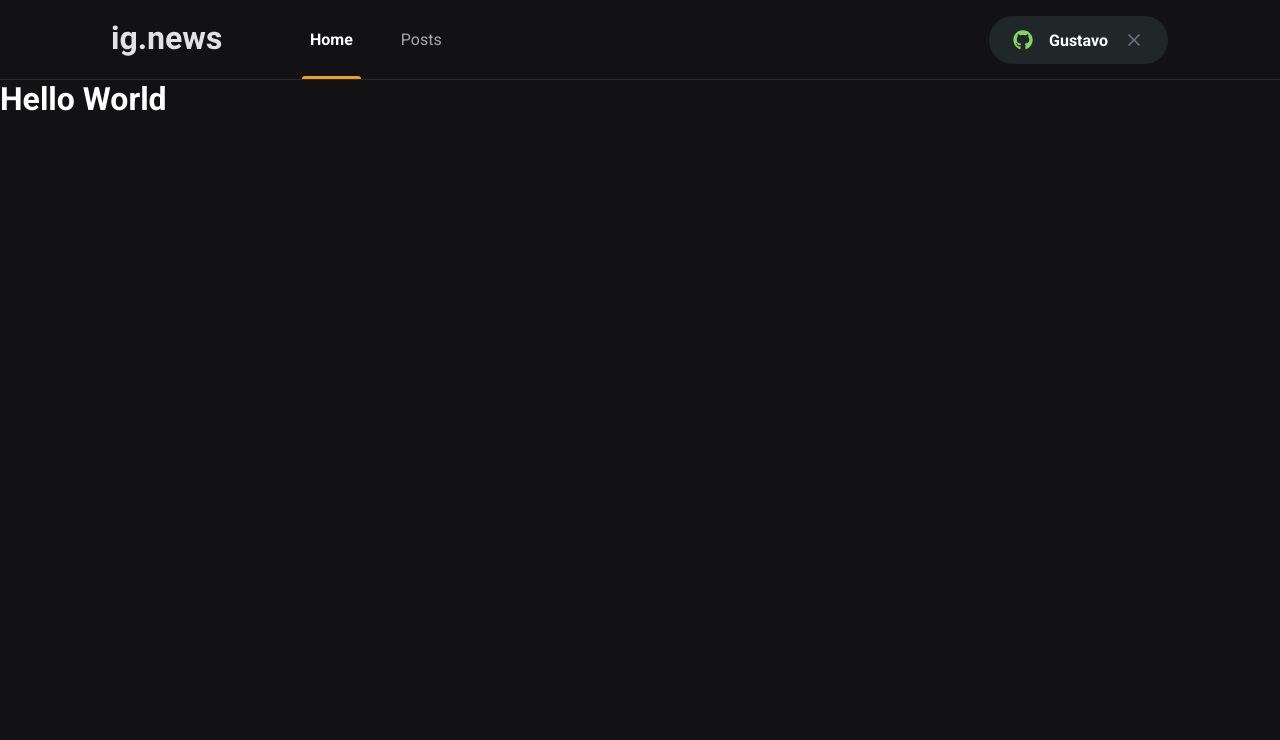
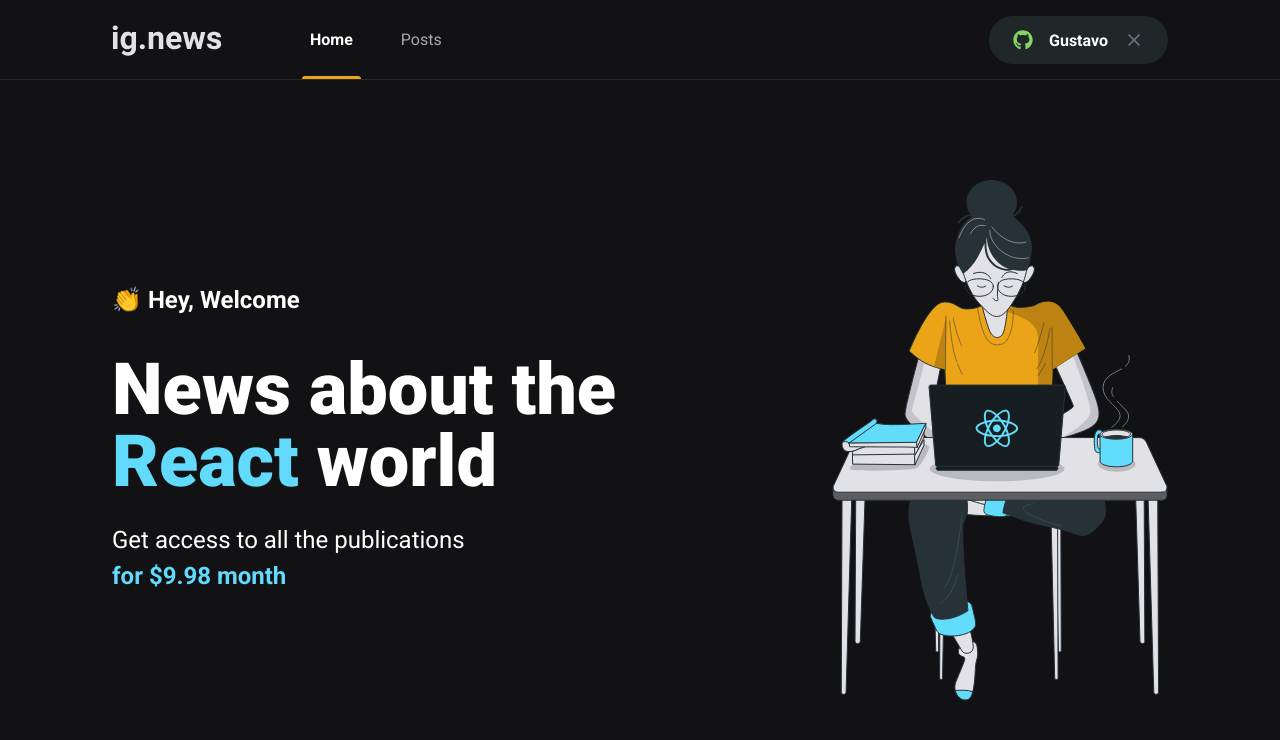
Before and after one commit to LGustta13/ignews, a Next.js app: page / in a window 1280 px wide. Shown: the top 740 px of the page. Built offline with nearby package versions, Linux system fonts and the light colour scheme.

Commit message:
Updating avatar image

```diff
--- a/src/pages/index.tsx
+++ b/src/pages/index.tsx
@@ -1,16 +1,26 @@
 import Head from 'next/head';
+import styles from './home.module.scss';
 
 export default function Home() {
   return (
     <>
       {/* O title foi colcado aqui porque futuramente queremos atualizá-lo oara cada página */}
       <Head>
-        <title>Inicio | ig.news</title>
+        <title>Home | ig.news</title>
       </Head>
 
-      <h1>
-        Hello World
-      </h1>
+      <main className={styles.contentContainer}>
+        <section className={styles.hero}>
+          <span>👏 Hey, Welcome</span>
+          <h1>News about the <span>React</span> world</h1>
+          <p>
+            Get access to all the publications <br />
+            <span>for $9.98 month</span>
+          </p>
+
+        </section>
+        <img src="/images/avatar.svg" alt="Girl coding" />
+      </main>
     </>
 
   )
```
Also changed, not shown: public/images/avatar.svg (renamed from public/images/mulher.svg).
